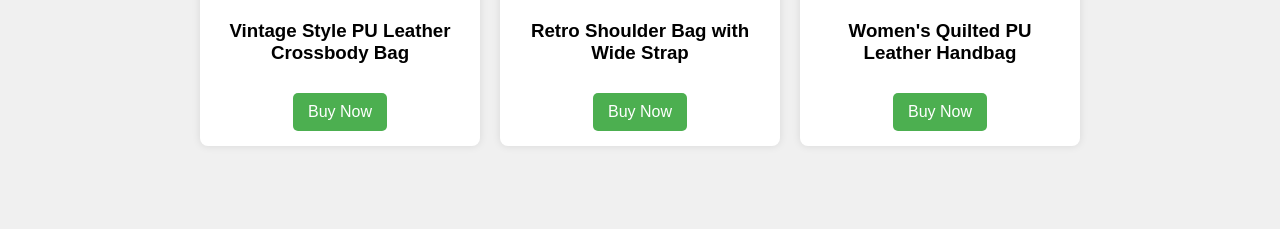
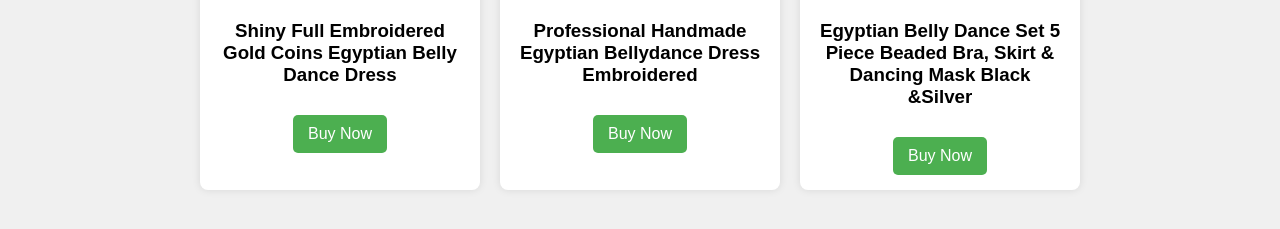
Before and after one commit to RonaldEbeed/my-landing-page, a plain HTML site: page index.html in a window 1280 px wide. Shown: the part 389-618 px from the top of the page. Drawn offline with Linux system fonts and the light colour scheme.

Commit message:
Update index.html

```diff
--- a/index.html
+++ b/index.html
@@ -61,19 +61,19 @@
 <div class="product-container">
     <div class="product-card">
         <img src="https://i.ebayimg.com/images/g/zYYAAOSwfCRkGu7g/s-l1600.webp" alt="Product 1">
-        <h3>Vintage Style PU Leather Crossbody Bag</h3>
+        <h3>Shiny Full Embroidered Gold Coins Egyptian Belly Dance Dress </h3>
         <a href="https://www.ebay.com/itm/314478160711" class="btn-buy" target="_blank">Buy Now</a>
     </div>
 
     <div class="product-card">
-        <img src="https://i.ebayimg.com/images/g/F2EAAOSw03pkFYKM/s-l500.jpg" alt="Product 2">
-        <h3>Retro Shoulder Bag with Wide Strap</h3>
+        <img src="https://i.ebayimg.com/images/g/jrYAAOSw4JxkBH7b/s-l1600.webp" alt="Product 2">
+        <h3> Professional Handmade Egyptian Bellydance Dress Embroidered </h3>
         <a href="https://www.ebay.com/itm/315366315801" class="btn-buy" target="_blank">Buy Now</a>
     </div>
 
     <div class="product-card">
-        <img src="https://i.ebayimg.com/images/g/G2UAAOSwjWxl2PI~/s-l500.jpg" alt="Product 3">
-        <h3>Women's Quilted PU Leather Handbag</h3>
+        <img src="https://i.ebayimg.com/images/g/Q74AAOSwYztmQ-LX/s-l1600.webp " alt="Product 3">
+        <h3>Egyptian Belly Dance Set 5 Piece Beaded Bra, Skirt & Dancing Mask Black &Silver </h3>
         <a href="https://www.ebay.com/itm/314124371475" class="btn-buy" target="_blank">Buy Now</a>
     </div>
 </div>
```
